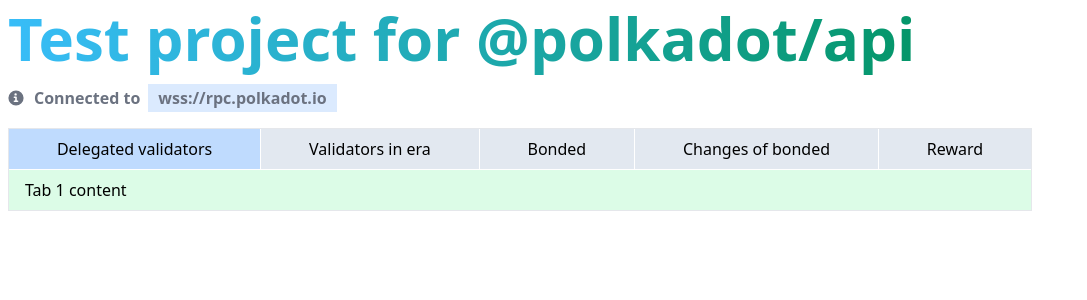
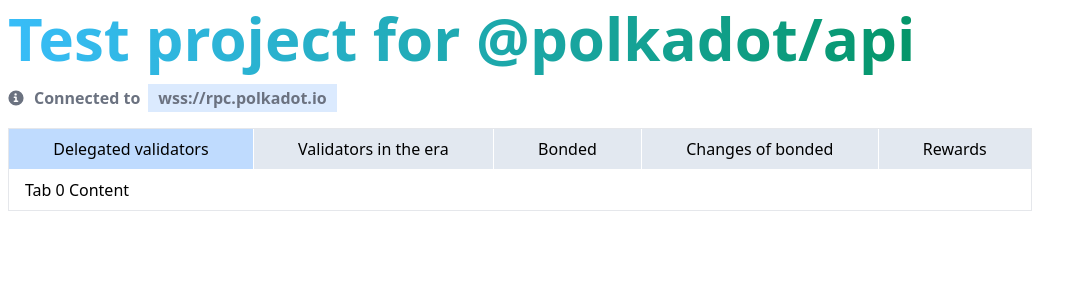
Before and after one commit to ewrvp7lv7/polkadot-data-test, a Next.js app: page / in a window 1280 px wide. Shown: the top 300 px of the page, without its empty margins (0-1087 px from the left). Built offline with nearby package versions, Linux system fonts and the light colour scheme.

Commit message:
Tabs updated

```diff
--- a/pages/index.tsx
+++ b/pages/index.tsx
@@ -37,7 +37,7 @@
           className="bg-slate-200 grow px-4 p-2 data-[state=active]:bg-blue-200"
           value="tab1"
         >
-          Validators in era
+          Validators in the era
         </Tabs.Trigger>
         <Tabs.Trigger
           className="bg-slate-200 grow px-4 p-2 data-[state=active]:bg-blue-200"
@@ -55,25 +55,24 @@
           className="bg-slate-200 grow px-4 p-2 data-[state=active]:bg-blue-200"
           value="tab4"
         >
-          Reward
+          Rewards
         </Tabs.Trigger>
       </Tabs.List>
 
-
-      <Tabs.Content className="bg-green-100 px-4 p-2" value="tab0">
-        Tab 1 content
+      <Tabs.Content className="px-4 p-2" value="tab0">
+        Tab 0 Content
       </Tabs.Content>
-      <Tabs.Content className="bg-yellow-100 px-4 p-2" value="tab1">
-        Tab 2 content
+      <Tabs.Content className="px-4 p-2" value="tab1">
+        Tab 0 Content
       </Tabs.Content>
-      <Tabs.Content className="bg-blue-100 px-4 p-2" value="tab2">
-        Tab 3 content
+      <Tabs.Content className="px-4 p-2" value="tab2">
+        Tab 0 Content
       </Tabs.Content>
-      <Tabs.Content className="bg-red-100 px-4 p-2" value="tab3">
-        Tab 3 content
+      <Tabs.Content className="px-4 p-2" value="tab3">
+        Tab 0 Content
       </Tabs.Content>
-      <Tabs.Content className="bg-gray-100 px-4 p-2" value="tab4">
-        Tab 3 content
+      <Tabs.Content className="px-4 p-2" value="tab4">
+        Tab 0 Content
       </Tabs.Content>
     </Tabs.Root>
   );
```
